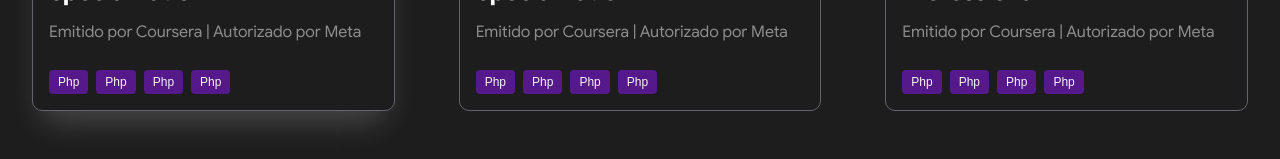
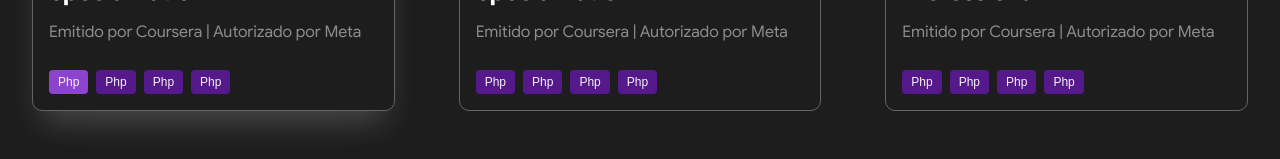
Before and after one commit to serodas/my-portfolio-react-typescript, a React (Vite) app: page /education in a window 1280 px wide. In both pictures the pointer is over the element 68 px from the left and 1551 px from the top of the page. Shown: the part 1470-1629 px from the top of the page. Built offline with nearby package versions, Linux system fonts and the light colour scheme; a web font is replaced by a local one.

Commit message:
Fix hover certification tag

```diff
--- a/src/sections/education/CertificationCard.module.scss
+++ b/src/sections/education/CertificationCard.module.scss
@@ -59,3 +59,7 @@
 	padding: 0 0.75em;
 	white-space: nowrap;
 }
+
+.certification_tag:hover {
+	background: #8c43ce;
+}
```
